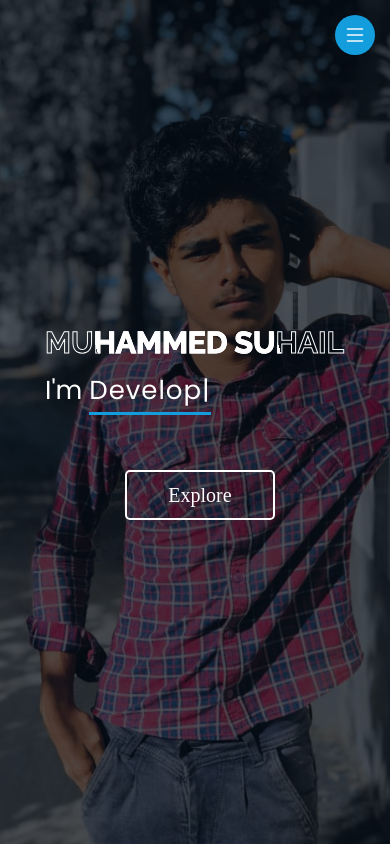
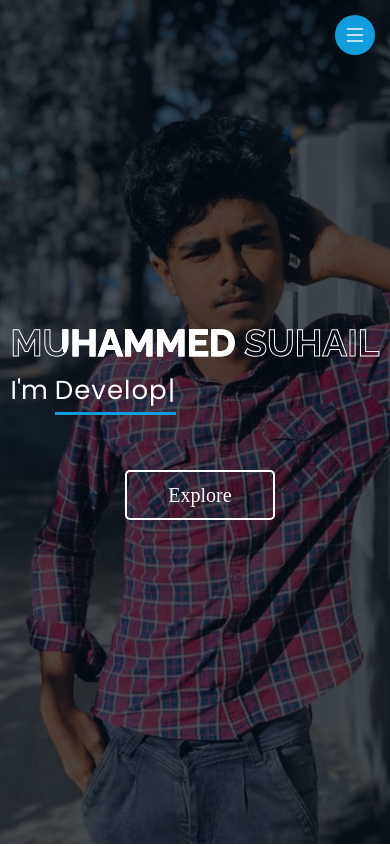
Before and after one commit to Muhammedsuhailv/Suhail7, a plain HTML site: page index.html in a window 390 px wide. Shown: the top 846 px of the page. Drawn offline with nearby package versions, Linux system fonts and the light colour scheme.

Commit message:
Update style.css

```diff
--- a/assets/css/style.css
+++ b/assets/css/style.css
@@ -317,7 +317,7 @@ h1, h2, h3, h4, h5, h6 {
     background-size:cover;
   }
   #hero h1 {
-    font-size: 30px;
+    font-size: 37px;
     line-height: 36px;
   }
   #hero h2 {
```
